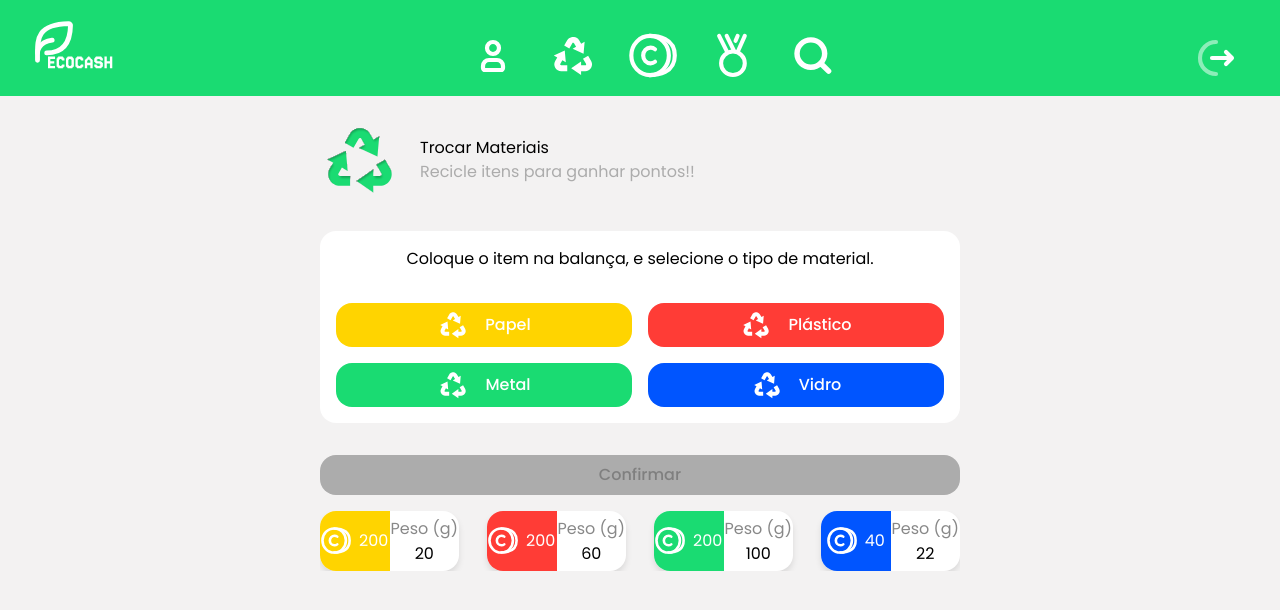
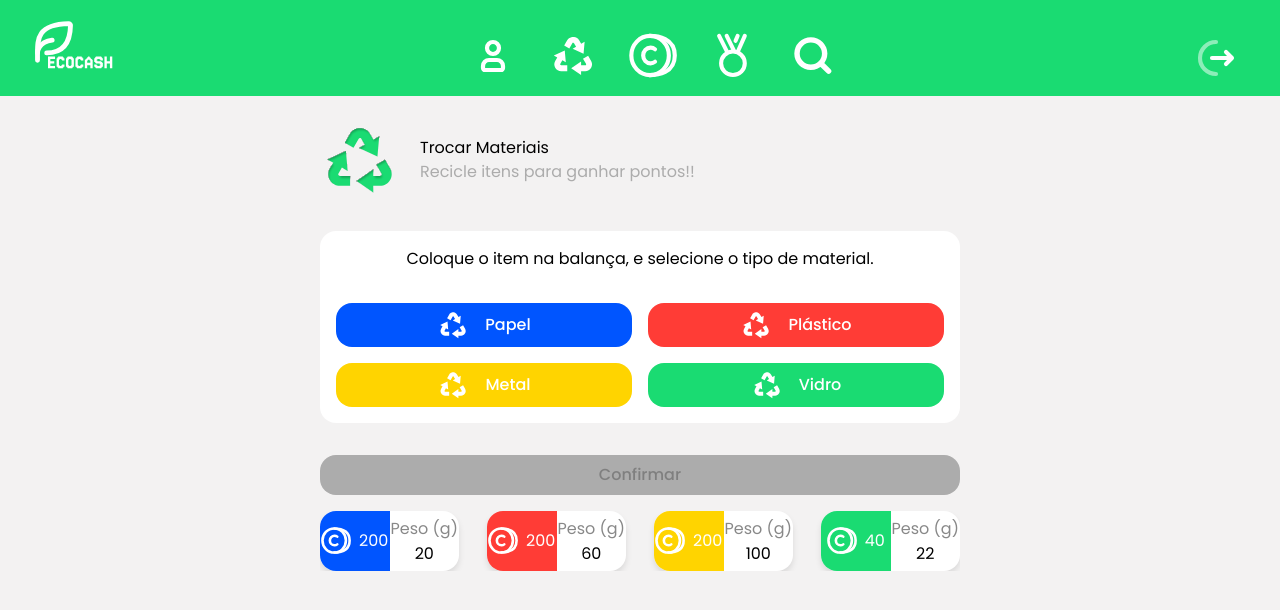
Before and after one commit to kristyancarvalho/EcoCash, a React (Vite) app: page /trocar-materiais in a window 1280 px wide. Shown: the top 610 px of the page. Built offline with nearby package versions, Linux system fonts and the light colour scheme; no server answers; sample sign-in values are in the browser's storage.

Commit message:
[FIX] garbage colors.

```diff
--- a/src/pages/ExchangeMaterials/index.tsx
+++ b/src/pages/ExchangeMaterials/index.tsx
@@ -16,10 +16,10 @@ function ExchangeMaterialsPage() {
   const [pesoMaterial, setPesoMaterial] = useState(0);
 
   const materialTypes: MaterialType[] = [
-    { type: "Papel", color: "#FFD400", icon: "icons/exchange-icon.svg" },
+    { type: "Papel", color: "#0055FF", icon: "icons/exchange-icon.svg" },
     { type: "Plástico", color: "#FF3C36", icon: "icons/exchange-icon.svg" },
-    { type: "Metal", color: "#1ADB72", icon: "icons/exchange-icon.svg" },
-    { type: "Vidro", color: "#0055FF", icon: "icons/exchange-icon.svg" },
+    { type: "Metal", color: "#FFD400", icon: "icons/exchange-icon.svg" },
+    { type: "Vidro", color: "#1ADB72", icon: "icons/exchange-icon.svg" },
   ];
 
   const materialScores = [
```
